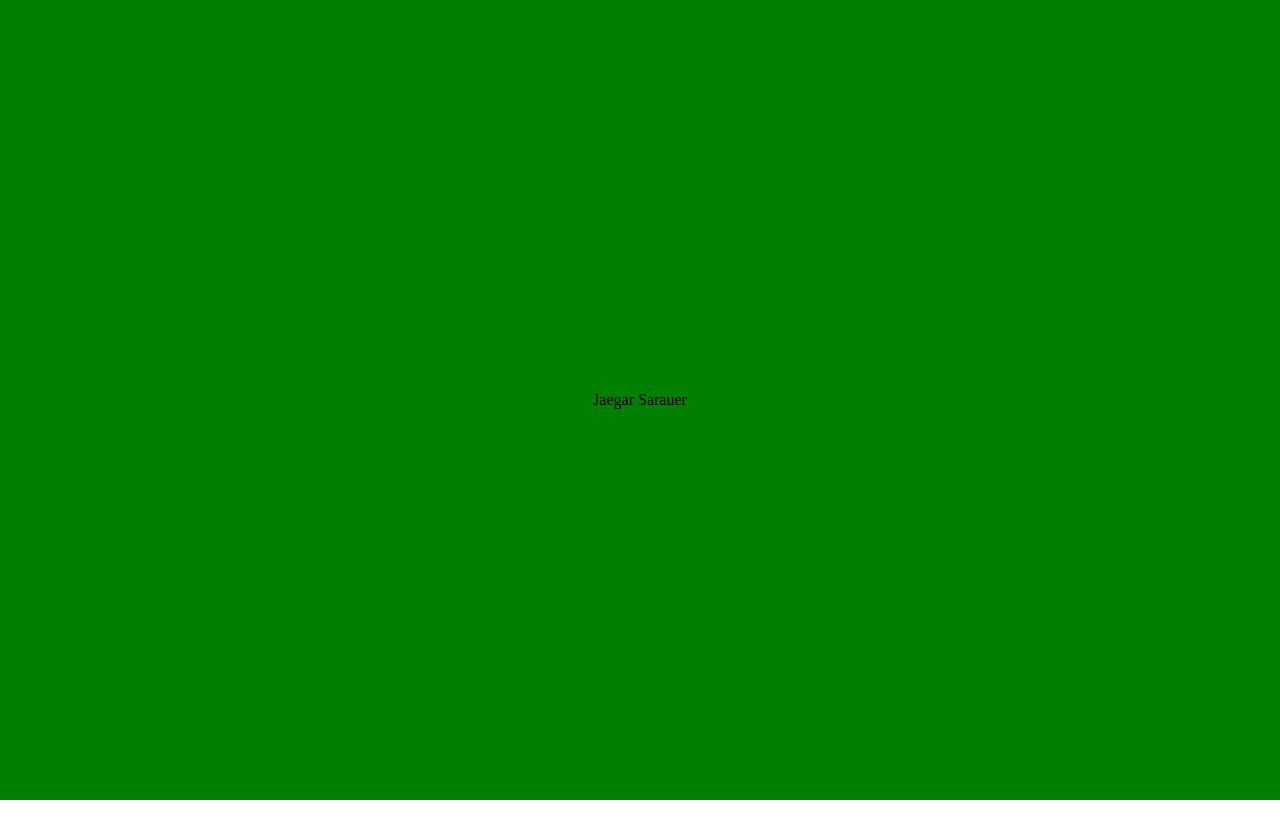
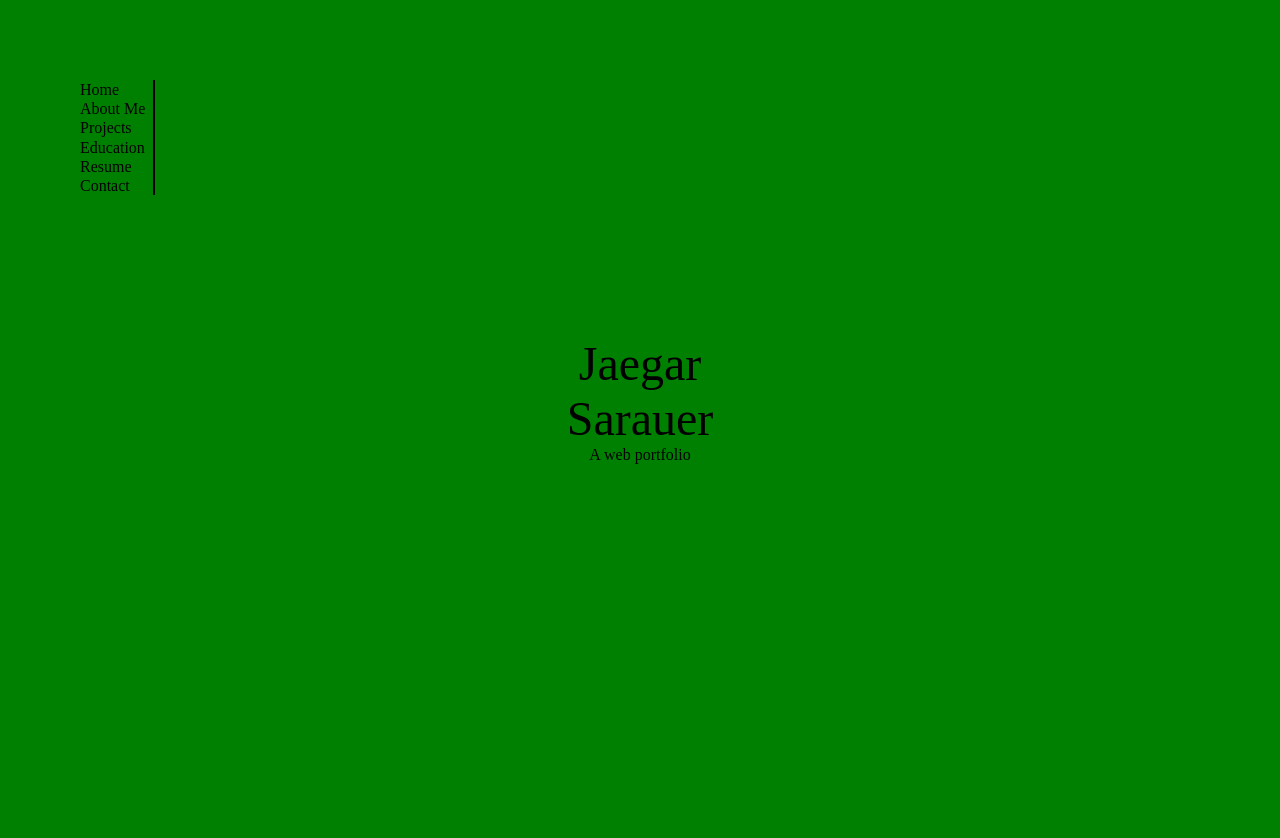
Before and after one commit to JaegarSarauer/Portfolio, a Next.js app: page / in a window 1280 px wide. Shown: the top 838 px of the page. Before the commit the page ends 800 px from the top, so only its background shows below. Built offline with nearby package versions, Linux system fonts and the light colour scheme.

Commit message:
Basic index page with added animations.

```diff
--- a/pages/index.tsx
+++ b/pages/index.tsx
@@ -2,17 +2,48 @@ import type { NextPage } from "next";
 import Head from "next/head";
 import Image from "next/image";
 import { Button } from "../components/Button";
+import { Container } from "../components/Container";
 import { PageTile } from "../components/PageTile";
 import { Text } from "../components/Text";
+import { Navigation } from "../fragments/Navigation";
+import { opacity } from "../styles/animations";
 import styles from "../styles/Home.module.css";
 
-
 const Home: NextPage = () => {
-  return <>
-    <PageTile>
-      <Text center>Jaegar Sarauer</Text>
-    </PageTile>
-  </>;
+  return (
+    <>
+      <Navigation />
+      <PageTile>
+        <Container
+          center
+          css={{
+            width: "200px",
+          }}
+        >
+          <Text
+            textCenter
+            css={{
+              opacity: 0,
+              fontSize: "48px",
+              animation: `1.6s forwards ${opacity(0, 1)} 0.1s`,
+            }}
+          >
+            Jaegar Sarauer
+          </Text>
+          <Text
+            textCenter
+            css={{
+              opacity: 0,
+              animation: `1.6s forwards ${opacity(0, 1)} 1.8s`,
+            }}
+          >
+            A web portfolio
+          </Text>
+        </Container>
+      </PageTile>
+      <PageTile />
+    </>
+  );
 };
 
 export default Home;
--- /dev/null
+++ b/styles/animations.tsx
@@ -0,0 +1,13 @@
+import { keyframes } from "@stitches/react";
+
+export const scale = (scaleFrom: number, scaleTo: number) =>
+  keyframes({
+    "0%": { transform: `scale(${scaleFrom})` },
+    "100%": { transform: `scale(${scaleTo})` },
+  });
+
+export const opacity = (opacityFrom: number, opacityTo: number) =>
+  keyframes({
+    "0%": { opacity: opacityFrom },
+    "100%": { opacity: opacityTo },
+  });
```
